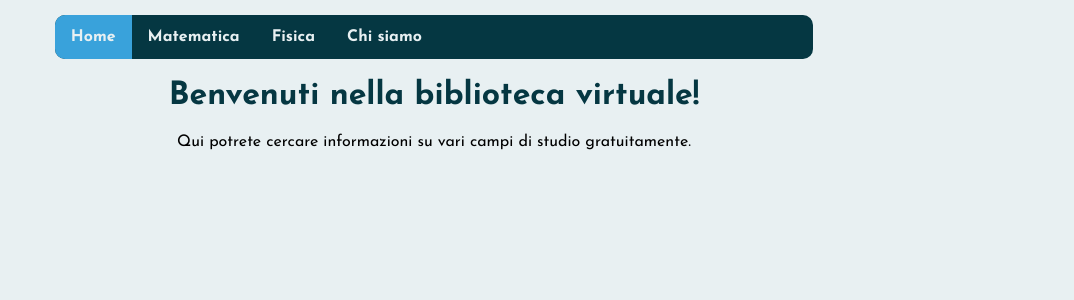
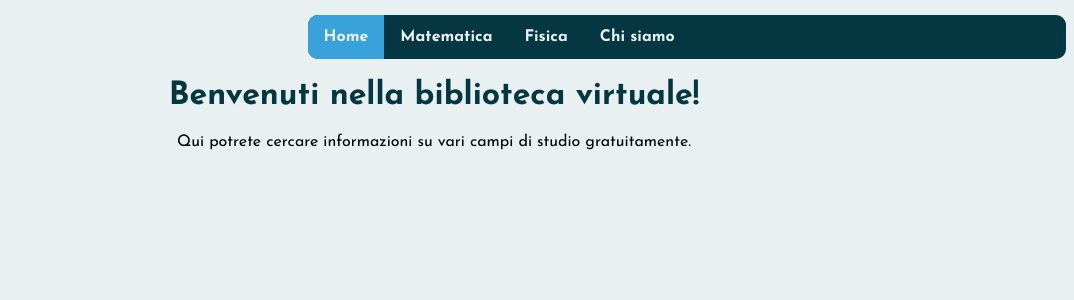
Before and after one commit to neogauss7/Bilbiolteca_digitale, a PHP site: page / in a window 1280 px wide. Shown: the top 300 px of the page, without its empty margins (206-1280 px from the left). Run offline with PHP 8.4, Linux system fonts and the light colour scheme.

Commit message:
Update style.css

```diff
--- a/style.css
+++ b/style.css
@@ -18,8 +18,8 @@ p {
 ul {
     list-style-type: none;
     margin-top: 15px;
-    margin-left: 20%;
-    margin-right:20%;
+    margin-left: 40%;
+    margin-right 40%;
     padding: 0;
     overflow: hidden;
     background-color: rgb(5, 55, 66);
```
